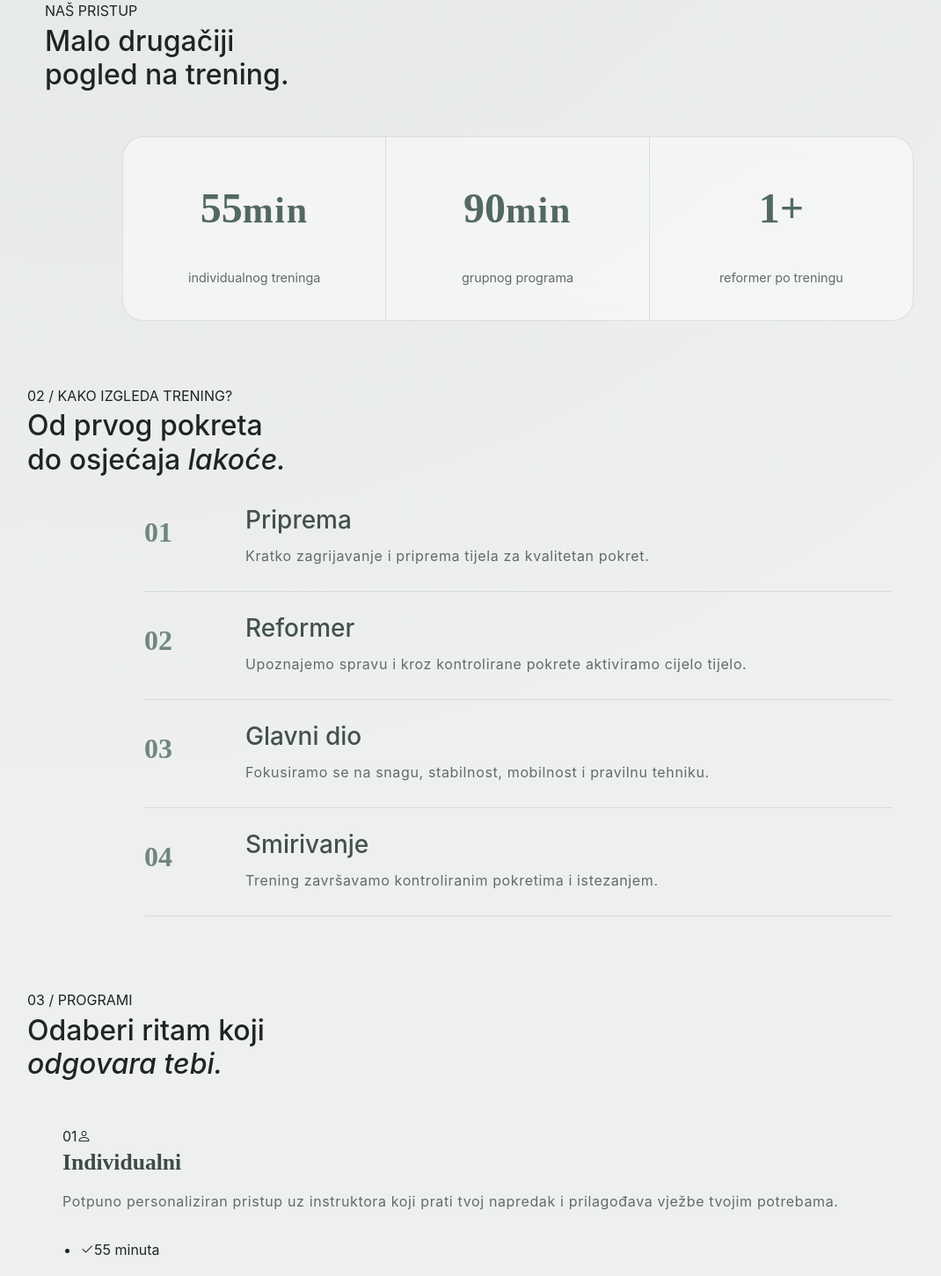
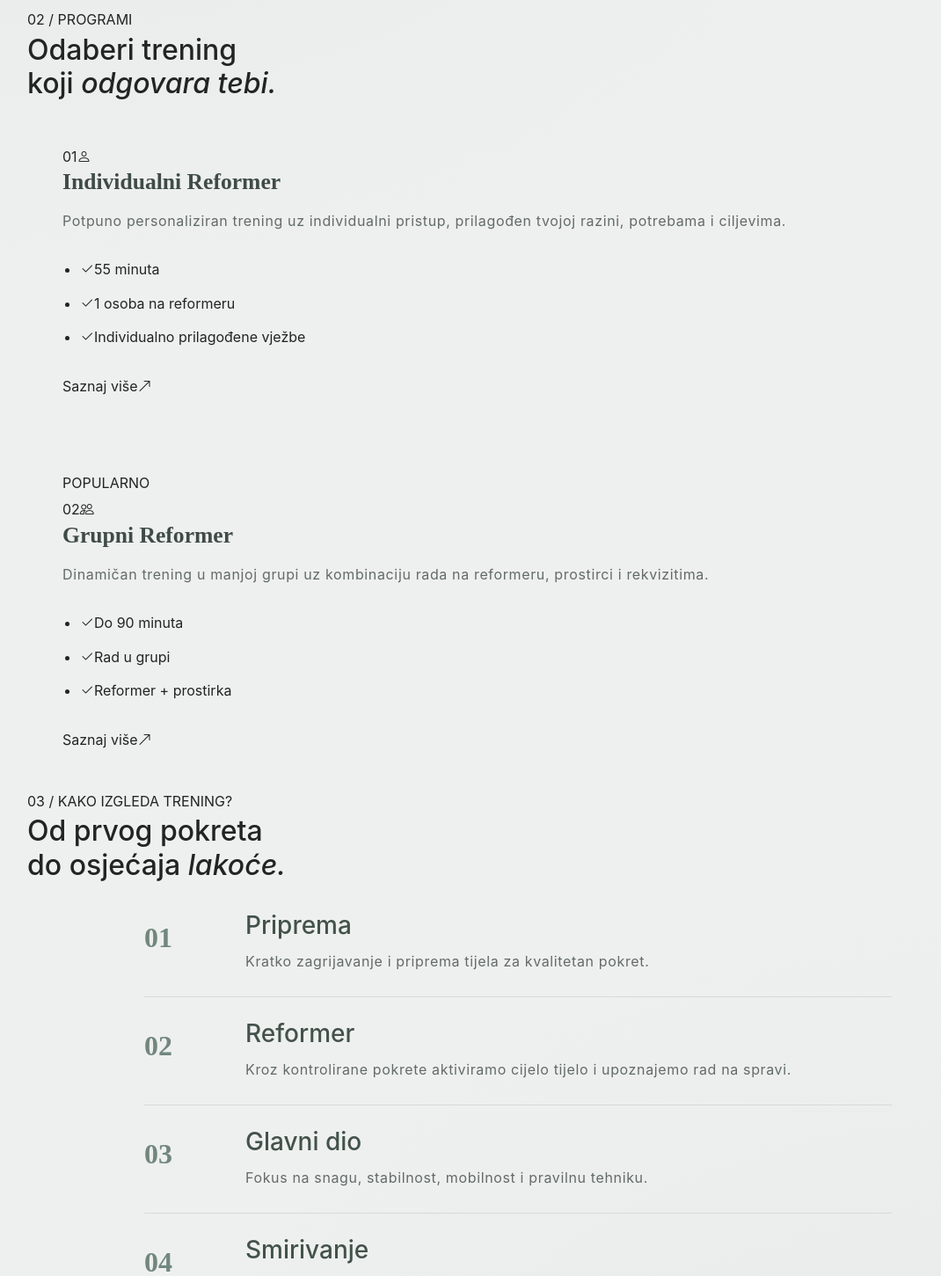
Before and after one commit to marijadergez/Reformer-App, a React (Vite) app: page / in a window 1280 px wide. Shown: the part 1294-2745 px from the top of the page at 88% size, without its empty margins (51-1121 px from the left). Built offline with nearby package versions, Linux system fonts and the light colour scheme; a web font is replaced by a local one.

Commit message:
update home jsx

```diff
--- a/src/pages/Home.jsx
+++ b/src/pages/Home.jsx
@@ -1,9 +1,15 @@
 import React, { useEffect, useRef, useState } from "react";
+import { Link } from "react-router-dom";
+
 import { IME_APLIKACIJE } from "../constants";
-import { RezervacijaSection } from "./Rezervacije/Rezervacije";
 
 import "bootstrap/dist/css/bootstrap.min.css";
 import "bootstrap-icons/font/bootstrap-icons.css";
+
+
+/* =========================
+   REVEAL ANIMATION
+========================= */
 
 const Reveal = ({ children, className = "" }) => {
   const ref = useRef(null);
@@ -19,7 +25,9 @@ const Reveal = ({ children, className = "" }) => {
       { threshold: 0.15 }
     );
 
-    if (ref.current) observer.observe(ref.current);
+    if (ref.current) {
+      observer.observe(ref.current);
+    }
 
     return () => observer.disconnect();
   }, []);
@@ -31,284 +39,225 @@ const Reveal = ({ children, className = "" }) => {
   );
 };
 
-const Stat = ({ number, label }) => {
-  const [count, setCount] = useState(0);
+
+/* =========================
+   HOME
+========================= */
+
+function HOME() {
 
   useEffect(() => {
-    let start = 0;
-    const end = parseInt(number, 10);
-    const duration = 1200;
-    const stepTime = Math.max(Math.floor(duration / end), 20);
+    document.title =
+      "Reformer Centar Osijek | Individualni i grupni Reformer treninzi";
 
-    const timer = setInterval(() => {
-      start += 1;
-      setCount(start);
+    const description =
+      "Reformer Centar Osijek nudi individualne i grupne Reformer treninge. Pokret, snaga, stabilnost i individualni pristup u Osijeku.";
 
-      if (start >= end) {
-        clearInterval(timer);
-      }
-    }, stepTime);
+    let meta = document.querySelector(
+      'meta[name="description"]'
+    );
 
-    return () => clearInterval(timer);
-  }, [number]);
+    if (!meta) {
+      meta = document.createElement("meta");
+      meta.name = "description";
+      document.head.appendChild(meta);
+    }
 
-  return (
-    <div className="stat-card">
-      <strong>
-        {count}
-        {(number === "55" || number === "90") && <small>min</small>}
-        {number === "1" && "+"}
-      </strong>
+    meta.content = description;
+  }, []);
 
-      <span>{label}</span>
-    </div>
-  );
-};
 
-function HOME() {
   return (
     <main className="home">
 
-      {/* HERO */}
+
+      {/* =========================
+          HERO
+      ========================= */}
+
       <section className="hero">
+
         <div className="hero-glow"></div>
 
         <div className="hero-content">
+
           <span className="eyebrow">
-            • FITNESS • PILATES • PERSONAL
+            REFORMER CENTAR • OSIJEK
           </span>
 
           <h1>
-            Dobrodošli u{" "}
-            <span>{IME_APLIKACIJE}</span>
+            Reformer trening
+            <br />
+            za <em>bolji odnos</em>
+            <br />
+            prema tijelu.
           </h1>
 
           <p>
-            Pokret koji gradi snagu, stabilnost i bolje razumijevanje
-            vlastitog tijela.
+            Individualni i grupni Reformer treninzi u Osijeku,
+            usmjereni na snagu, stabilnost, mobilnost i kvalitetnije
+            kretanje.
           </p>
 
           <div className="hero-buttons">
-            <a href="#rezervacije" className="btn-main">
+
+            <Link
+              to="/rezervacije"
+              className="btn-main"
+            >
               Rezerviraj termin
               <i className="bi bi-arrow-right"></i>
-            </a>
+            </Link>
 
-            <a href="#zasto-reformer" className="btn-secondary">
+            <Link
+              to="/individualni"
+              className="btn-secondary"
+            >
               Saznaj više
-            </a>
+            </Link>
+
           </div>
+
         </div>
 
-        <div className="scroll-indicator"style={{ fontSize: "11px" }}>
+
+        <div
+          className="scroll-indicator"
+          style={{ fontSize: "11px" }}
+        >
           <span></span>
           Scroll
         </div>
+
       </section>
 
 
-      {/* ZAŠTO REFORMER */}
+
+      {/* =========================
+          INTRO / ZAŠTO REFORMER
+      ========================= */}
+
       <Reveal>
-        <section id="zasto-reformer" className="info-section">
+
+        <section
+          id="zasto-reformer"
+          className="info-section"
+        >
+
           <div className="section-heading">
-            <span>01 / ZAŠTO REFORMER?</span>
+
+            <span>
+              01 / ZAŠTO REFORMER?
+            </span>
 
             <h2>
               Više od treninga.
               <br />
               <em>Bolji odnos prema tijelu.</em>
             </h2>
+
           </div>
+
 
           <div className="feature-grid">
 
             <article className="feature-card">
+
               <div className="feature-icon">
                 <i className="bi bi-person-arms-up"></i>
               </div>
 
-              <h3>Svjesniji pokret</h3>
+              <h3>
+                Svjesniji pokret
+              </h3>
 
               <p>
-                Učimo kako pravilno izvoditi pokrete i bolje razumjeti
-                vlastito tijelo.
+                Učimo kako pravilno izvoditi pokrete i bolje
+                razumjeti vlastito tijelo.
               </p>
+
             </article>
 
 
             <article className="feature-card">
+
               <div className="feature-icon">
                 <i className="bi bi-lightning-charge"></i>
               </div>
 
-              <h3>Snaga i stabilnost</h3>
+              <h3>
+                Snaga i stabilnost
+              </h3>
 
               <p>
-                Kontrolirani pokreti aktiviraju mišiće i grade funkcionalnu
-                snagu.
+                Kontrolirani pokreti aktiviraju mišiće i grade
+                funkcionalnu snagu.
               </p>
+
             </article>
 
 
             <article className="feature-card">
+
               <div className="feature-icon">
                 <i className="bi bi-bullseye"></i>
               </div>
 
-              <h3>Individualni pristup</h3>
+              <h3>
+                Individualni pristup
+              </h3>
 
               <p>
-                Vježbe se prilagođavaju tvojoj razini, mogućnostima i
-                ciljevima.
+                Vježbe se prilagođavaju tvojoj razini,
+                mogućnostima i ciljevima.
               </p>
+
             </article>
 
 
             <article className="feature-card">
+
               <div className="feature-icon">
                 <i className="bi bi-heart-pulse"></i>
               </div>
 
-              <h3>Kontrola tijela</h3>
+              <h3>
+                Kontrola tijela
+              </h3>
 
               <p>
-                Fokus nije samo na izgledu, već na kvalitetnijem i sigurnijem
-                kretanju.
+                Fokus je na kvalitetnijem, kontroliranom i
+                sigurnijem kretanju.
               </p>
+
             </article>
-
-          </div>
-        </section>
-      </Reveal>
-
-
-      {/* STATISTIKE */}
-      <Reveal>
-        <section className="stats-section">
-
-          <div className="stats-intro">
-            <span>NAŠ PRISTUP</span>
-
-            <h2>
-              Malo drugačiji
-              <br />
-              pogled na trening.
-            </h2>
-          </div>
-
-          <div className="stats-grid">
-
-            <Stat
-              number="55"
-              label="individualnog treninga"
-            />
-
-            <Stat
-              number="90"
-              label="grupnog programa"
-            />
-
-            <Stat
-              number="1"
-              label="reformer po treningu"
-            />
 
           </div>
 
         </section>
+
       </Reveal>
 
 
-      {/* KAKO IZGLEDA TRENING */}
+
+      {/* =========================
+          PROGRAMI
+      ========================= */}
+
       <Reveal>
-        <section className="timeline-section">
 
-          <div className="section-heading centered">
-
-            <span>02 / KAKO IZGLEDA TRENING?</span>
-
-            <h2>
-              Od prvog pokreta
-              <br />
-              do osjećaja <em>lakoće.</em>
-            </h2>
-
-          </div>
-
-
-          <div className="timeline">
-
-            <div className="timeline-item">
-              <div className="timeline-number">01</div>
-
-              <div>
-                <h3>Priprema</h3>
-
-                <p>
-                  Kratko zagrijavanje i priprema tijela za kvalitetan pokret.
-                </p>
-              </div>
-            </div>
-
-
-            <div className="timeline-item">
-              <div className="timeline-number">02</div>
-
-              <div>
-                <h3>Reformer</h3>
-
-                <p>
-                  Upoznajemo spravu i kroz kontrolirane pokrete aktiviramo
-                  cijelo tijelo.
-                </p>
-              </div>
-            </div>
-
-
-            <div className="timeline-item">
-              <div className="timeline-number">03</div>
-
-              <div>
-                <h3>Glavni dio</h3>
-
-                <p>
-                  Fokusiramo se na snagu, stabilnost, mobilnost i pravilnu
-                  tehniku.
-                </p>
-              </div>
-            </div>
-
-
-            <div className="timeline-item">
-              <div className="timeline-number">04</div>
-
-              <div>
-                <h3>Smirivanje</h3>
-
-                <p>
-                  Trening završavamo kontroliranim pokretima i istezanjem.
-                </p>
-              </div>
-            </div>
-
-          </div>
-
-        </section>
-      </Reveal>
-
-
-      {/* PROGRAMI */}
-      <Reveal>
         <section className="program-section">
 
           <div className="section-heading">
 
-            <span>03 / PROGRAMI</span>
+            <span>
+              02 / PROGRAMI
+            </span>
 
             <h2>
-              Odaberi ritam koji
+              Odaberi trening
               <br />
-              <em>odgovara tebi.</em>
+              koji <em>odgovara tebi.</em>
             </h2>
 
           </div>
@@ -316,19 +265,29 @@ function HOME() {
 
           <div className="program-comparison">
 
+
             {/* INDIVIDUALNI */}
-            <div className="program-card">
+
+            <article className="program-card">
 
               <div className="program-top">
-                <span>01</span>
+
+                <span>
+                  01
+                </span>
+
                 <i className="bi bi-person"></i>
+
               </div>
 
-              <h3>Individualni</h3>
+              <h3>
+                Individualni Reformer
+              </h3>
 
               <p>
-                Potpuno personaliziran pristup uz instruktora koji prati tvoj
-                napredak i prilagođava vježbe tvojim potrebama.
+                Potpuno personaliziran trening uz individualni
+                pristup, prilagođen tvojoj razini, potrebama
+                i ciljevima.
               </p>
 
               <ul>
@@ -350,31 +309,40 @@ function HOME() {
 
               </ul>
 
-              <a href="#rezervacije">
-                Rezerviraj individualni
+              <Link to="/individualni">
+                Saznaj više
                 <i className="bi bi-arrow-up-right"></i>
-              </a>
+              </Link>
 
-            </div>
+            </article>
+
 
 
             {/* GRUPNI */}
-            <div className="program-card featured">
+
+            <article className="program-card featured">
 
               <div className="program-badge">
                 POPULARNO
               </div>
 
               <div className="program-top">
-                <span>02</span>
+
+                <span>
+                  02
+                </span>
+
                 <i className="bi bi-people"></i>
+
               </div>
 
-              <h3>Grupni</h3>
+              <h3>
+                Grupni Reformer
+              </h3>
 
               <p>
-                Dinamičan trening u manjoj grupi uz kombinaciju rada na
-                reformeru, prostirci i rekvizitima.
+                Dinamičan trening u manjoj grupi uz kombinaciju
+                rada na reformeru, prostirci i rekvizitima.
               </p>
 
               <ul>
@@ -396,45 +364,207 @@ function HOME() {
 
               </ul>
 
-              <a href="#rezervacije">
-                Rezerviraj grupni
+              <Link to="/grupni">
+                Saznaj više
                 <i className="bi bi-arrow-up-right"></i>
-              </a>
+              </Link>
 
-            </div>
+            </article>
 
           </div>
 
         </section>
-      </Reveal>
 
-
-      {/* QUOTE */}
-      <Reveal>
-        <section className="quote-section">
-
-          <div className="quote-mark">“</div>
-
-          <blockquote>
-            Fizička kondicija je prvi uvjet sreće.
-          </blockquote>
-
-          <span>— Joseph Pilates</span>
-
-        </section>
       </Reveal>
 
 
 
-      {/* REZERVACIJE */}
+      {/* =========================
+          KAKO IZGLEDA TRENING
+      ========================= */}
+
       <Reveal>
-        <section id="rezervacije" className="reservation-cta">
+
+        <section className="timeline-section">
+
+          <div className="section-heading centered">
+
+            <span>
+              03 / KAKO IZGLEDA TRENING?
+            </span>
+
+            <h2>
+              Od prvog pokreta
+              <br />
+              do osjećaja <em>lakoće.</em>
+            </h2>
+
+          </div>
+
+
+          <div className="timeline">
+
+
+            <div className="timeline-item">
+
+              <div className="timeline-number">
+                01
+              </div>
+
+              <div>
+
+                <h3>
+                  Priprema
+                </h3>
+
+                <p>
+                  Kratko zagrijavanje i priprema tijela
+                  za kvalitetan pokret.
+                </p>
+
+              </div>
+
+            </div>
+
+
+
+            <div className="timeline-item">
+
+              <div className="timeline-number">
+                02
+              </div>
+
+              <div>
+
+                <h3>
+                  Reformer
+                </h3>
+
+                <p>
+                  Kroz kontrolirane pokrete aktiviramo
+                  cijelo tijelo i upoznajemo rad na spravi.
+                </p>
+
+              </div>
+
+            </div>
+
+
+
+            <div className="timeline-item">
+
+              <div className="timeline-number">
+                03
+              </div>
+
+              <div>
+
+                <h3>
+                  Glavni dio
+                </h3>
+
+                <p>
+                  Fokus na snagu, stabilnost, mobilnost
+                  i pravilnu tehniku.
+                </p>
+
+              </div>
+
+            </div>
+
+
+
+            <div className="timeline-item">
+
+              <div className="timeline-number">
+                04
+              </div>
+
+              <div>
+
+                <h3>
+                  Smirivanje
+                </h3>
+
+                <p>
+                  Trening završavamo kontroliranim pokretima
+                  i istezanjem.
+                </p>
+
+              </div>
+
+            </div>
+
+
+          </div>
+
+        </section>
+
+      </Reveal>
+
+
+
+      {/* =========================
+          OSIJEK / LOKACIJA
+      ========================= */}
+
+      <Reveal>
+
+        <section className="info-section">
+
+          <div className="section-heading">
+
+            <span>
+              04 / REFORMER CENTAR OSIJEK
+            </span>
+
+            <h2>
+              Pokret koji počinje
+              <br />
+              <em>u Osijeku.</em>
+            </h2>
+
+            <p>
+              Pronađi program koji ti odgovara i napravi
+              prvi korak prema kvalitetnijem kretanju.
+            </p>
+
+          </div>
+
+
+          <div className="address-card">
+
+            <strong>
+              Mjesto održavanja treninga
+            </strong>
+
+            <span>
+              BlueGym Centar Osijek, Reformer Centar
+              <br />
+              Pavla Pejačevića 22, Osijek
+            </span>
+
+          </div>
+
+        </section>
+
+      </Reveal>
+
+
+
+      {/* =========================
+          CTA
+      ========================= */}
+
+      <Reveal>
+
+        <section className="reservation-cta">
 
           <div className="cta-content">
 
-
-
-            <span>04 / REZERVACIJE</span>
+            <span>
+              05 / REZERVACIJE
+            </span>
 
             <h2>
               Vrijeme je da
@@ -443,35 +573,37 @@ function HOME() {
             </h2>
 
             <p>
-              Odaberi program koji ti odgovara i napravi prvi korak prema
-              kvalitetnijem kretanju.
+              Odaberi individualni ili grupni Reformer trening
+              i rezerviraj svoj termin.
             </p>
 
-            <a href="#rezervacija-form" className="cta-button">
+            <Link
+              to="/rezervacije"
+              className="cta-button"
+            >
               Rezerviraj svoj termin
               <i className="bi bi-arrow-right"></i>
-            </a>
+            </Link>
 
           </div>
 
         </section>
+
       </Reveal>
 
 
-<br />
 
+      {/* =========================
+          SOCIAL
+      ========================= */}
 
-      {/* REZERVACIJE - FORMA */}
       <Reveal>
-        <RezervacijaSection />
-      </Reveal>
 
-
-      {/* SOCIAL */}
-      <Reveal>
         <section className="social-section">
 
-          <span>OSTANIMO POVEZANI</span>
+          <span>
+            OSTANIMO POVEZANI
+          </span>
 
           <h2>
             Pratite nas
@@ -511,20 +643,31 @@ function HOME() {
           </div>
 
         </section>
+
       </Reveal>
 
 
-      {/* FOOTER */}
+
+      {/* =========================
+          FOOTER
+      ========================= */}
+
       <footer className="site-footer">
 
         <div className="footer-content">
-          <p>© 2026 Reformer Centar App | MDergez App solutions</p>
+
+          <p>
+            © 2026 Reformer Centar Osijek
+          </p>
+
         </div>
 
       </footer>
+
 
     </main>
   );
 }
 
+
 export default HOME;
```
